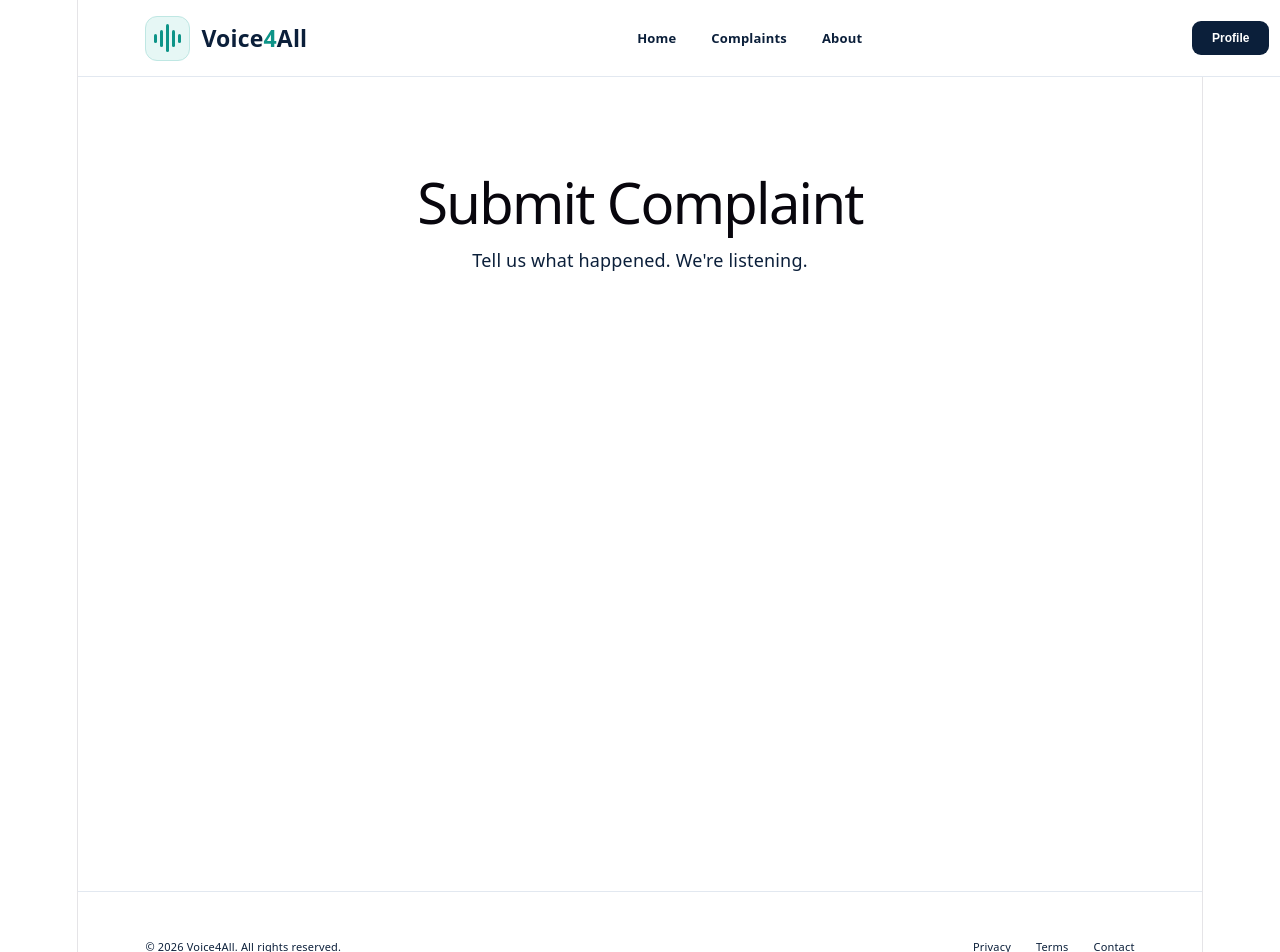
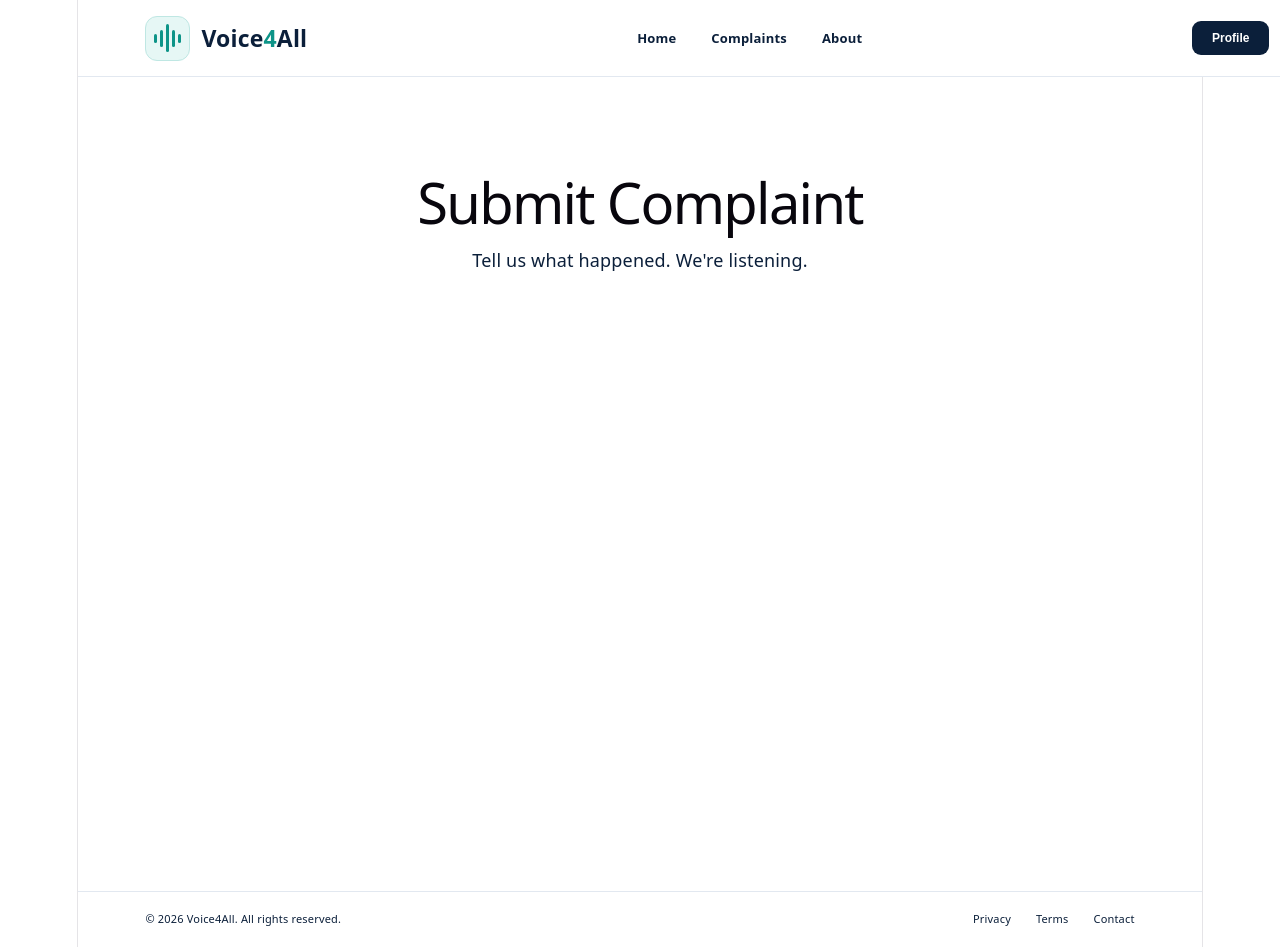
Before and after one commit to nishat-tasnim10/voice4all, a React (Vite) app: page / in a window 1280 px wide. Shown: the top 952 px of the page. Built offline with nearby package versions, Linux system fonts and the light colour scheme.

Commit message:
Update footer styling

```diff
--- a/src/pages/footer.css
+++ b/src/pages/footer.css
@@ -1,11 +1,11 @@
 .site-footer {
-  min-height: 70px;
+  height: 55px;
 
   display: flex;
   align-items: center;
   justify-content: space-between;
 
-  padding: 20px 6%;
+  padding: 0 6%;
 
   background: #ffffff;
 
```
